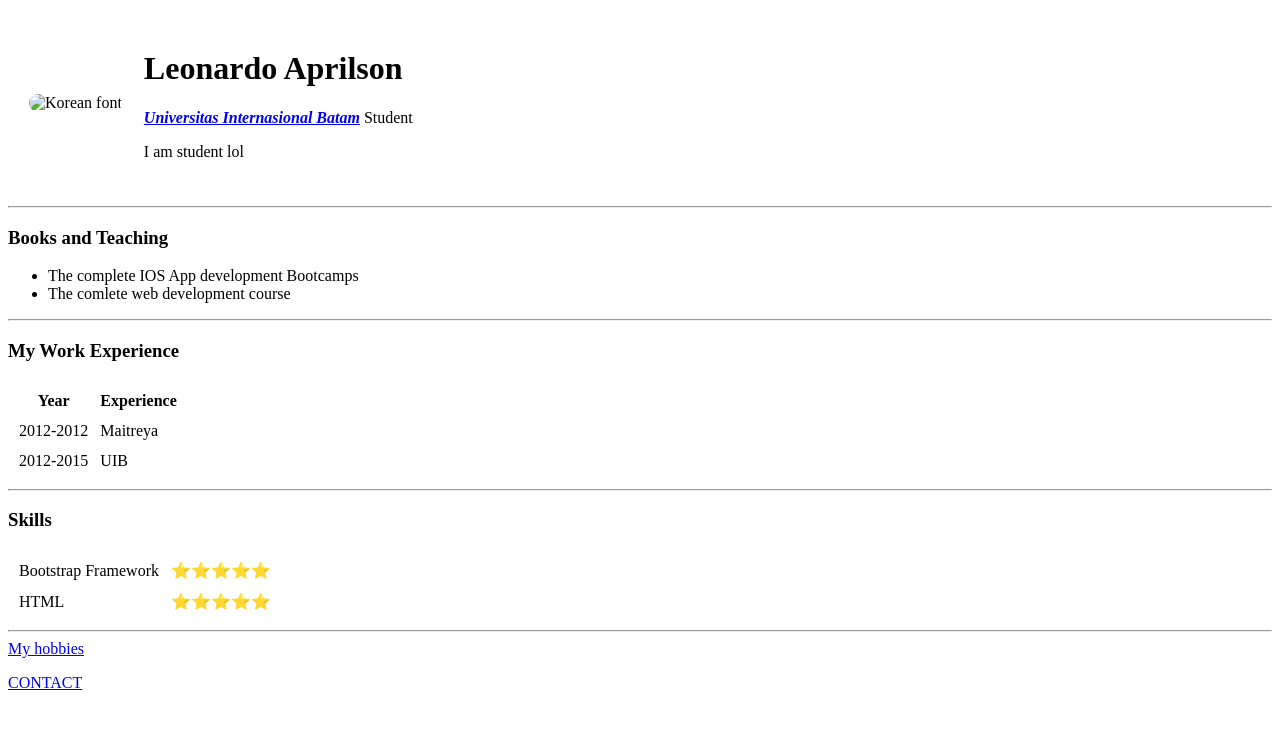
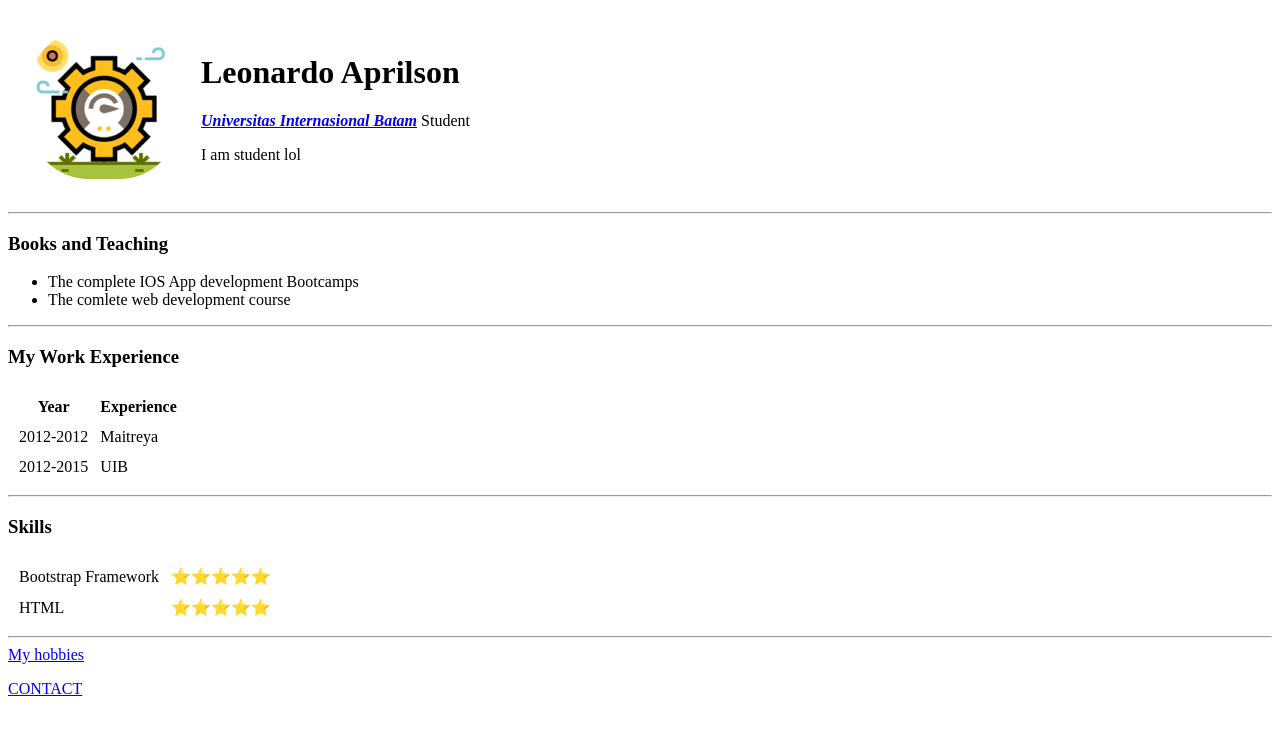
Before and after one commit to dlwlrmaa16/cv, a plain HTML site: page index.html in a window 1280 px wide. Drawn offline with Linux system fonts and the light colour scheme; the site is published under a folder, as on GitHub Pages, so addresses that start at the root find nothing.

Commit message:
Update index.html

```diff
--- a/index.html
+++ b/index.html
@@ -8,7 +8,7 @@
   <body>
     <table cellspacing="20">
       <tr>
-        <td><img src="/INDOCOCONUTS/56-150x150.png" alt="Korean font" style="border-radius: 60px;"></td>
+        <td><img src="INDOCOCONUTS/56-150x150.png" alt="Korean font" style="border-radius: 60px;"></td>
         <td><h1>Leonardo Aprilson</h1>
           <p><em><strong><a href="https://www.apple.com">Universitas Internasional Batam</a> </strong></em> Student</p>
           <p>I am student lol</p></td>
```
